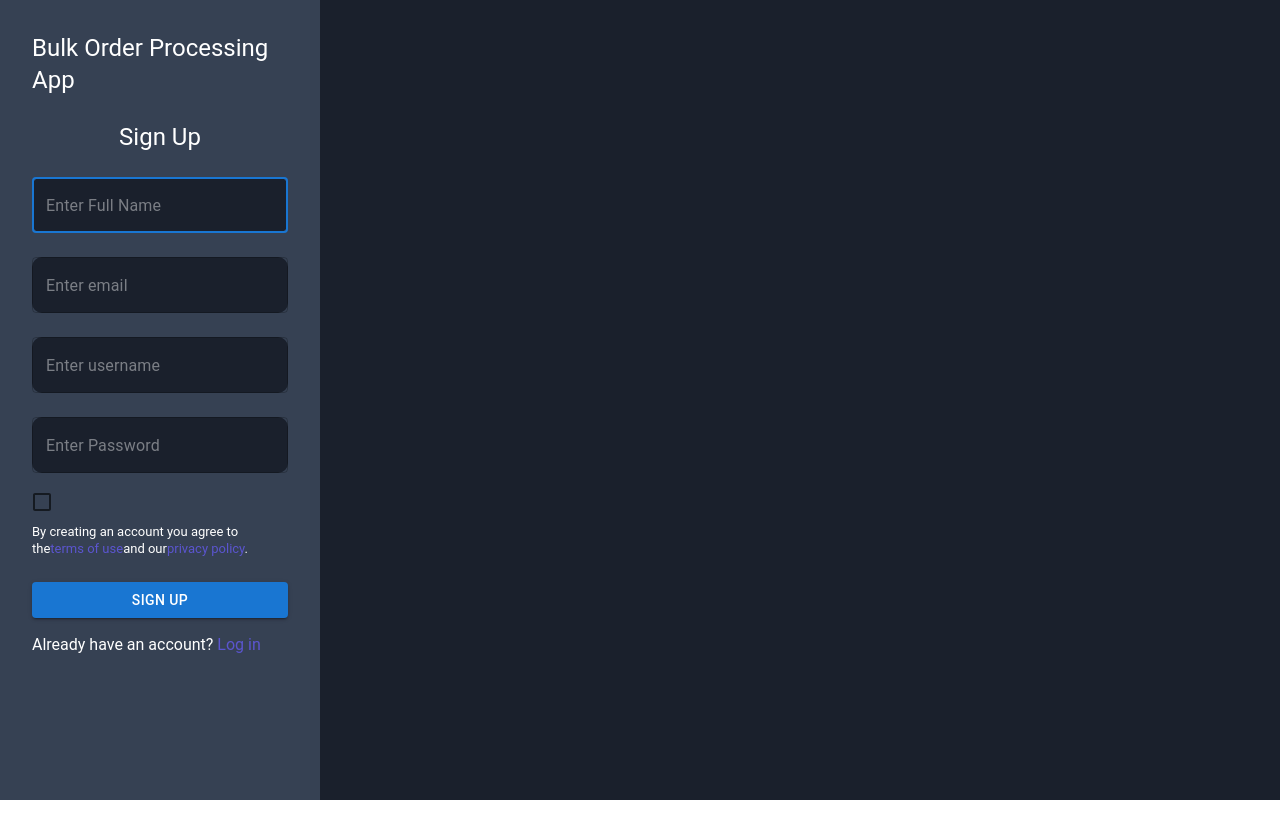
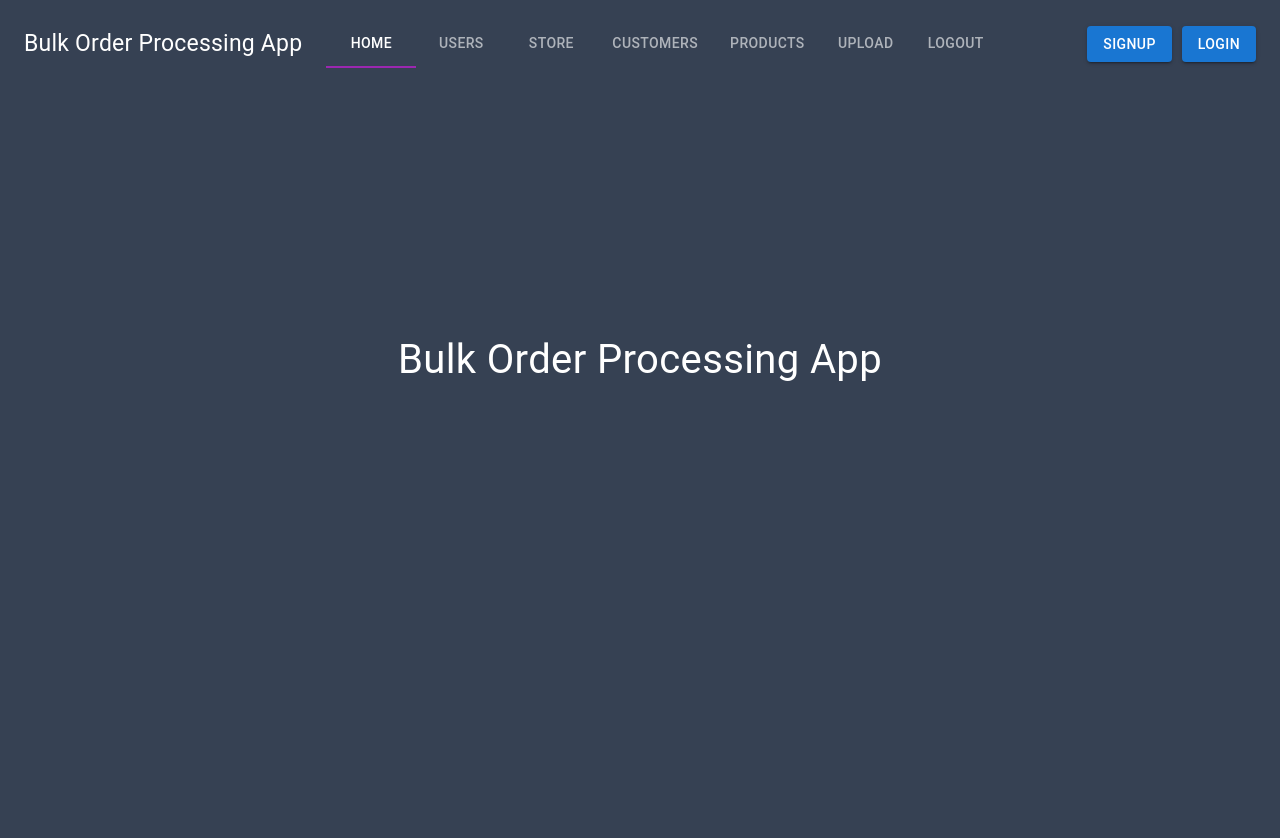
Before and after one commit to SarangGunjawate/Bulk_Order_Processing_App, a React (Create React App) app: page / in a window 1280 px wide. Shown: the top 838 px of the page. Before the commit the page ends 800 px from the top, so only its background shows below. Built offline with nearby package versions, Linux system fonts and the light colour scheme.

Commit message:
initial commit

```diff
--- a/src/App.js
+++ b/src/App.js
@@ -19,7 +19,6 @@ function App() {
       <div className="App">
         <Router>
           <Routes>
-            <Route path="/" element={<SignUp />} />
             <Route path="/SignUp" element={<SignUp />} />
             <Route path="/Home" element={<Home />} />
             <Route path="/Recover" element={<Recover />} />
@@ -31,7 +30,7 @@ function App() {
             <Route path="/Greeting" element={<Greeting />} />
             <Route path="/Product" element={<Product />} />
             <Route path="/Upload" element={<Upload />} />
-            <Route path="/Navbar" element={<Navbar />} />
+            <Route path="/" element={<Navbar />} />
           </Routes>
         </Router>
       </div>
--- a/src/component/Customers.js
+++ b/src/component/Customers.js
@@ -80,7 +80,7 @@ function Stores() {
   //Pagination ----------------------------------------------||-----------------------------------
 
   const pageNumber = [];
-  const [row, setRow] = useState(5);
+  const [row, setRow] = useState(10);
   console.log(row);
   const postPerPage = row;
   const [number, setNumber] = useState(1); // No of pages
--- a/src/component/DrawerComponent.js
+++ b/src/component/DrawerComponent.js
@@ -3,27 +3,80 @@ import { IconButton, List, ListItemButton, ListItemIcon, ListItemText } from '@m
 import React from 'react'
 import { useState } from 'react'
 import MenuIcon from '@mui/icons-material/Menu';
+import ArrowForwardIosIcon from '@mui/icons-material/ArrowForwardIos';
+import PersonIcon from '@mui/icons-material/Person';
+import PersonAddIcon from '@mui/icons-material/PersonAdd';
+import LockOpenIcon from '@mui/icons-material/LockOpen';
+import LocalGroceryStoreIcon from '@mui/icons-material/LocalGroceryStore';
+import LockIcon from '@mui/icons-material/Lock';
+import FileUploadIcon from '@mui/icons-material/FileUpload';
+import { Box } from '@mui/system';
 
 function DrawerComponent() {
     const [openDrawer, setOpenDrawer] = useState(false);
     const pages = ['Home', 'Signup', 'Login', 'Users', 'Store', 'Customers', 'Products','Uploads', 'Logout']
+    const listitemtxt = {
+        color: 'white',
+        fontFamily: '"Yellowtail", cursive',
+    }
 
   return (
     <React.Fragment>
         <Drawer open={openDrawer} onClose={() => setOpenDrawer(false)}>
+            <Box sx={{ backgroundColor: '#1A202C', height: '100vh'}}>
             <List sx={{width: 300, textIndent: 20}}>
-                {
-                    pages.map((page, index)=>(
-                <ListItemButton sx={{height: 60}}>
-                    <ListItemIcon>
-                        <ListItemText>{page}</ListItemText>
-                        </ListItemIcon>
 
-                </ListItemButton>
-                    ))
-                }
+               <ListItemButton sx={{height: 60, color: 'white'}}>
+                   <ListItemIcon>
+                       <ListItemText style={listitemtxt}><PersonAddIcon/>Signup</ListItemText>
+                       </ListItemIcon>
 
-            </List>
+               </ListItemButton>
+               <ListItemButton sx={{height: 60}}>
+                   <ListItemIcon>
+                       <ListItemText style={listitemtxt}><LockOpenIcon/>Login</ListItemText>
+                       </ListItemIcon>
+
+               </ListItemButton>
+               <ListItemButton sx={{height: 60}}>
+                   <ListItemIcon>
+                       <ListItemText style={listitemtxt}><PersonIcon/>Users</ListItemText>
+                       </ListItemIcon>
+
+               </ListItemButton>
+               <ListItemButton sx={{height: 60}}>
+                   <ListItemIcon>
+                       <ListItemText style={listitemtxt}><LocalGroceryStoreIcon/>Store</ListItemText>
+                       </ListItemIcon>
+
+               </ListItemButton>
+               <ListItemButton sx={{height: 60}}>
+                   <ListItemIcon>
+                       <ListItemText style={listitemtxt}><ArrowForwardIosIcon/>Customers</ListItemText>
+                       </ListItemIcon>
+
+               </ListItemButton>
+               <ListItemButton sx={{height: 60}}>
+                   <ListItemIcon>
+                       <ListItemText style={listitemtxt}><ArrowForwardIosIcon/>Products</ListItemText>
+                       </ListItemIcon>
+
+               </ListItemButton>
+               <ListItemButton sx={{height: 60}}>
+                   <ListItemIcon>
+                       <ListItemText style={listitemtxt}><FileUploadIcon/>Uploads</ListItemText>
+                       </ListItemIcon>
+
+               </ListItemButton>
+               <ListItemButton sx={{height: 60}}>
+                   <ListItemIcon>
+                       <ListItemText style={listitemtxt}><LockIcon/>Logout</ListItemText>
+                       </ListItemIcon>
+
+               </ListItemButton>
+
+           </List>
+            </Box>
         </Drawer>
         <IconButton onClick={() => setOpenDrawer(!openDrawer)} sx={{color: 'white', marginLeft: 'auto'}}>
             <MenuIcon />
--- a/src/component/Home.js
+++ b/src/component/Home.js
@@ -1,33 +1,18 @@
-import React from "react";
-import { Cookies, useCookies } from "react-cookie";
-import { useNavigate } from "react-router-dom";
+import { Typography, Box } from '@mui/material'
+import React from 'react'
 
 function Home() {
-  const [cookies, setCookie] = useCookies();
-  const navigate = useNavigate();
-  const LogedOut = () => {
-    document.cookie = "Email=; expires=Thu, 01 Jan 1970 00:00:00 UTC; path=/;";
-    document.cookie = "Password=; expires=Thu, 01 Jan 1970 00:00:00 UTC; path=/;";
-    navigate("/Login");
-    // localStorage.clear();
-  };
-  function deleteItems() {
-    localStorage.clear();
-  }
-  const wrapperFunction = () => {
-    LogedOut();
-    deleteItems();
-  };
-
   return (
-    <div>
-      <h1>Sarang</h1>
-      <h1>React get cookies</h1>
-      {cookies && <p>{cookies.Email}</p>}
-      {cookies && <p>{cookies.Password}</p>}
-      <button onClick={wrapperFunction}>Logout</button>
-    </div>
-  );
+    <React.Fragment>
+      <Box sx={{backgroundColor: '#364153', height: '100vh'}}>
+      <p style={{paddingTop: 250}}>
+      <Typography sx={{fontSize: 40, textAlign: 'center', color: 'white'}}>
+        Bulk Order Processing App
+      </Typography>
+      </p>
+      </Box>
+    </React.Fragment>
+  )
 }
 
-export default Home;
+export default Home
--- a/src/component/Navbar.js
+++ b/src/component/Navbar.js
@@ -11,20 +11,40 @@ import {
 } from "@mui/material";
 import { useState } from "react";
 import DrawerComponent from "./DrawerComponent";
+import Home from './Home'
+import Users from './Users'
+import Stores from './Stores'
+import Customers from './Customers'
+import Products from './Product'
+import Upload from './Upload'
+import {Link} from 'react-router-dom'
 
 function Navbar() {
-  const [value, setValue] = useState();
+  const [value, setValue] = useState(0);
+  const [value1, setValue1] = useState();
   const theme = useTheme();
   const isMatch = useMediaQuery(theme.breakpoints.down("md"));
   console.log(isMatch);
 
-  const pages = ['Home', 'Signup', 'Login', 'Users', 'Store', 'Customers', 'Products','Uploads']
+  const pages = [
+    "Home",
+    "Signup",
+    "Login",
+    "Users",
+    "Store",
+    "Customers",
+    "Products",
+    "Upload",
+    "Logout"
+  ];
 
   return (
     <React.Fragment>
-      <AppBar sx={{ backgroundColor: "#1A202C", height: 80, paddingTop: 1.5 }}>
+      <AppBar sx={{ backgroundColor: "#364153", height: 80, paddingTop: 1.5 }} position="static">
         <Toolbar>
-        <Typography>Bulk Order Processing App</Typography>
+          <Typography sx={{ fontSize: "23px" }}>
+            Bulk Order Processing App
+          </Typography>
           {isMatch ? (
             <>
               <DrawerComponent />
@@ -32,29 +52,50 @@ function Navbar() {
           ) : (
             <>
               <Tabs
+              sx={{marginLeft: 3}}
                 aria-label="basic tabs example"
                 value={value}
                 onChange={(event, value) => setValue(value)}
                 indicatorColor="secondary"
                 textColor="inherit"
               >
-                {
-                    pages.map((page, index)=>(
-                        <Tab key={index} label={page} />
-                    ))
-                }
+                <Tab label="Home"/>
+                <Tab label="Users" />
+                <Tab label="Store" />
+                <Tab label="Customers" />
+                <Tab label="Products" />
+                <Tab label="Upload" />
+                <Tab label="Logout" />
+
               </Tabs>
-              <Button variant="contained" sx={{ marginLeft: "auto" }}>
+
+              {/* <Tabs value={value1} onChange={(event, value) => setValue1(value)} sx={{ marginLeft: "auto" }}>
+              <Tab label='SignUp' />
+                  <Tab label='Login' sx={{ marginLeft: "10px", backgroundColor: 'gray' }}/>
+              </Tabs> */}
+
+
+
+              <Button component={Link} to='/SignUp' variant="contained" sx={{ marginLeft: "auto" }}>
                 Signup
               </Button>
-              <Button variant="contained" sx={{ marginLeft: "10px" }}>
+              <Button component={Link} to='/Login' variant="contained" sx={{ marginLeft: "10px" }}>
                 Login
               </Button>
             </>
           )}
-
         </Toolbar>
       </AppBar>
+      {value === 0 && <Home/>}
+      {value === 1 && <Users/>}
+      {value === 2 && <Stores/>}
+      {value === 3 && <Customers/>}
+      {value === 4 && <Products/>}
+      {value === 5 && <Upload/>}
+      {/* {value === 6 && <SignUp/>}
+      {value === 7 && <Login/>} */}
+
+
     </React.Fragment>
   );
 }
--- a/src/component/Upload.js
+++ b/src/component/Upload.js
@@ -51,7 +51,7 @@ class Upload extends Component {
           sx={{ mt: 1, input: { color: "#FFFFFF" } }}
         >
           <TextField
-            style={{ backgroundColor: "#639194" }}
+            style={{ backgroundColor: "#1A202C", marginLeft: '10px', borderRadius: '8px', color: 'red' }}
             type="file"
             id="image"
             accept="image/png, image/jpeg"
@@ -59,7 +59,7 @@ class Upload extends Component {
             required
           />
 
-          <TextField style={{ backgroundColor: "#727cc4" }} type="submit" />
+          <TextField style={{ backgroundColor: "#364153", marginLeft: '10px', borderRadius: '8px' }} type="submit" value='Upload' />
         </Box>
       </div>
     );
--- a/src/component/Users.js
+++ b/src/component/Users.js
@@ -83,7 +83,7 @@ export default function BasicTable(props) {
     console.log(options);
     function getAllStudents() {
       try {
-        fetch("http://192.168.0.101:5000/users", options).then((result) => {
+        fetch("http://api.binaryhat.com/users", options).then((result) => {
           result.json().then((resp) => {
             setUser(resp.data.users);
             setSearchapiData(resp.data.users);
@@ -286,8 +286,8 @@ export default function BasicTable(props) {
                   {obj.phone_number}
                 </TableCell>
                 <TableCell style={{ color: "white" }} align="right">
-                <img src='/img/sarang.jpg' height='60' width='60' />
-                <img src={"http://192.168.0.101:5000/" + obj.user_image} />
+                {/* <img src='/img/sarang.jpg' height='60' width='60' /> */}
+                <img src={obj.user_image} />
                 </TableCell>
                 <TableCell style={{ color: "white" }} align="right">
                   {obj.created_at}
```
